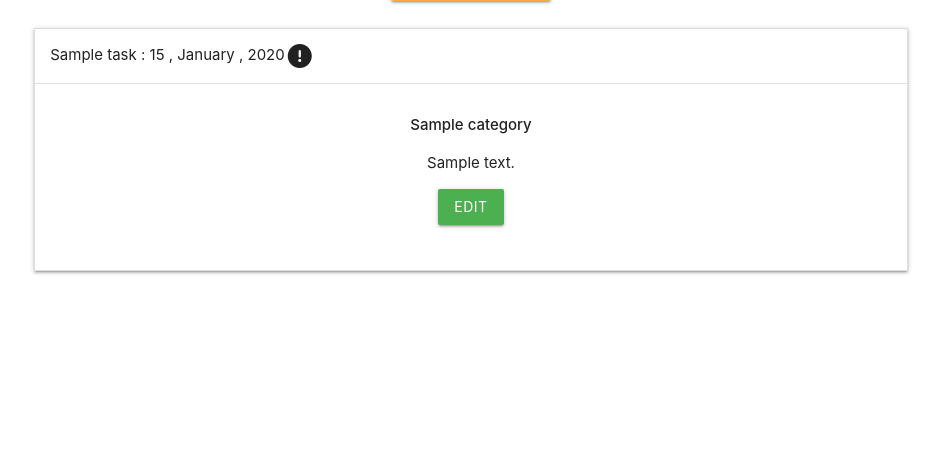
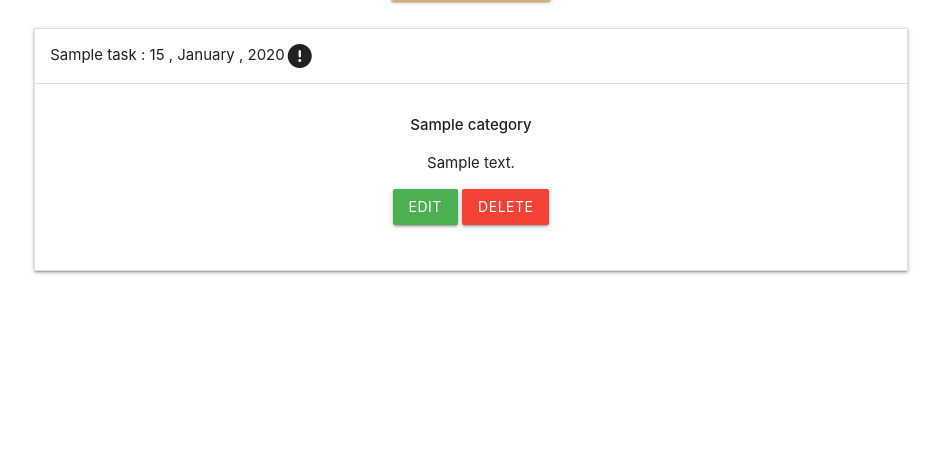
Before and after one commit to Jakemcp97/rdbms-mini-project, a Flask app: page / in a window 1280 px wide, after a click that opens the changed part. Shown: the part 212-677 px from the top of the page, without its empty margins (169-1110 px from the left). Run offline with Flask 2, Linux system fonts and the light colour scheme; tables that the repository leaves empty hold one stand-in row (values such as "Sample post"); some libraries are stand-ins or nearby versions.

Commit message:
finished miniproject

```diff
--- a/taskmanager/routes.py
+++ b/taskmanager/routes.py
@@ -74,3 +74,11 @@ def edit_task(task_id):
         task.category_id = request.form.get("category_id")
         db.session.commit()
     return render_template("edit_task.html", task=task, categories=categories)
+
+
+@app.route("/delete_task<int:task_id>")
+def delete_task(task_id):
+    task = Task.query.get_or_404(task_id)
+    db.session.delete(task)
+    db.session.commit()
+    return redirect(url_for("home"))
--- a/taskmanager/templates/tasks.html
+++ b/taskmanager/templates/tasks.html
@@ -29,6 +29,7 @@
                     <p>{{task.task_description}}</p>
                     <p>
                         <a class="btn green" href="{{ url_for('edit_task', task_id=task.id) }}">Edit</a>
+                        <a class="btn red" href="{{ url_for('delete_task', task_id=task.id) }}">Delete</a>
                     </p>
 
                 </div>
```
